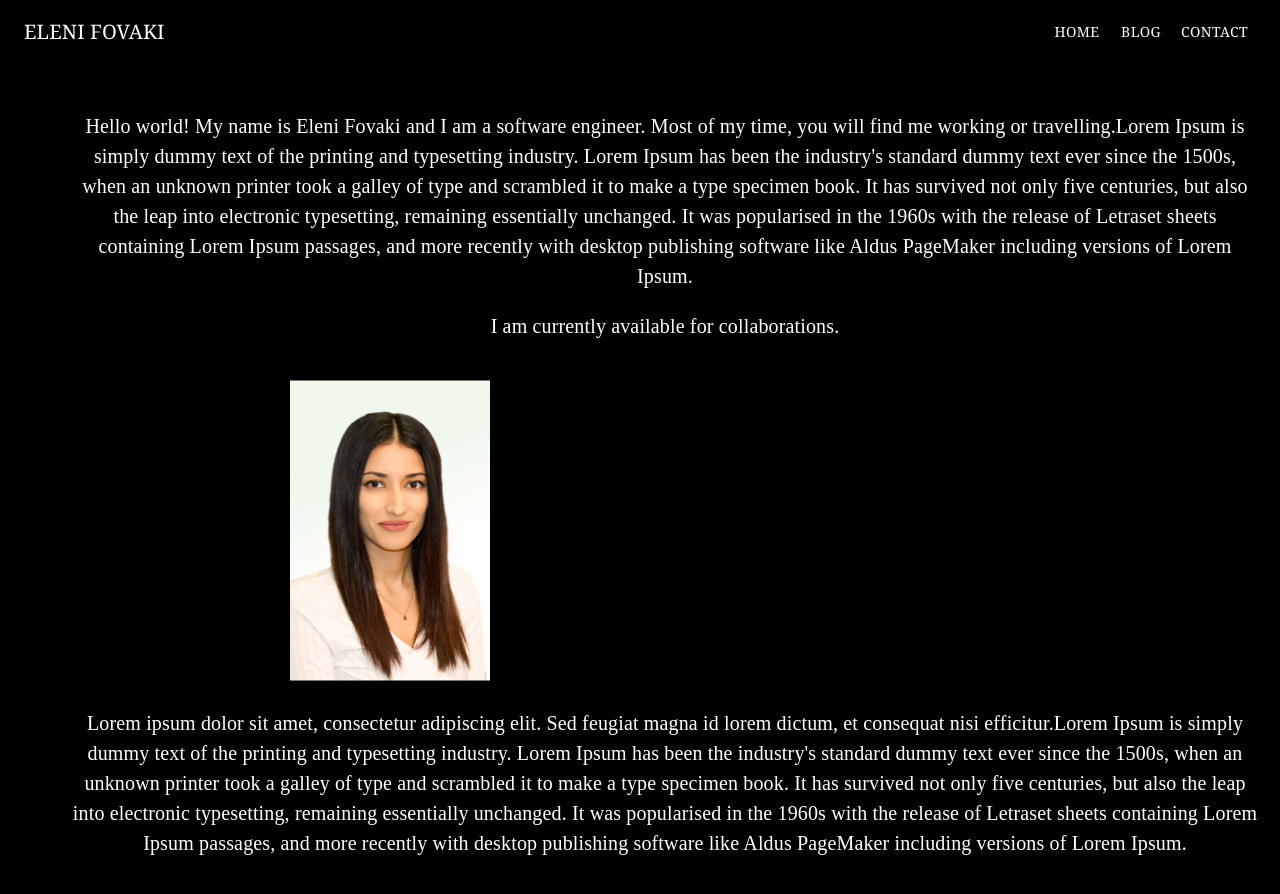
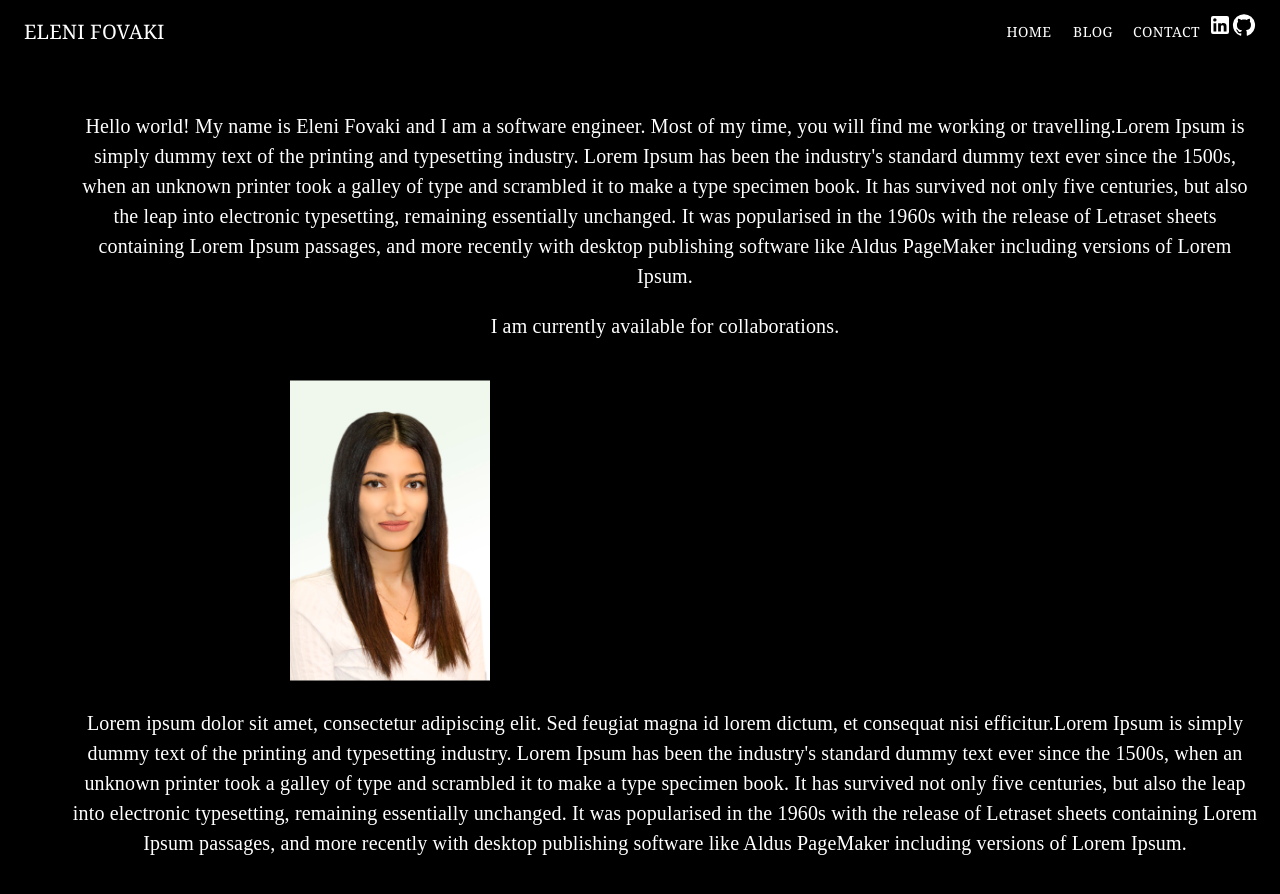
Before and after one commit to EleniFovaki/website-portfolio, a React (Create React App) app: page / in a window 1280 px wide. Shown: the top 894 px of the page. Built offline with nearby package versions, Linux system fonts and the light colour scheme.

Commit message:
icons addition
addition of the linkdn and github icons in the navbar

```diff
--- a/src/components/Navbar.js
+++ b/src/components/Navbar.js
@@ -14,6 +14,8 @@ import MenuIcon from '@mui/icons-material/Menu';
 import Toolbar from '@mui/material/Toolbar';
 import Typography from '@mui/material/Typography';
 import Button from '@mui/material/Button';
+import LinkedInIcon from '@mui/icons-material/LinkedIn';
+import GitHubIcon from '@mui/icons-material/GitHub';
 import { Link } from 'react-router-dom'; // Import Link from React Router
 
 const drawerWidth = 240;
@@ -88,6 +90,8 @@ function DrawerAppBar(props) {
                 )}
               </Button>
             ))}
+            <LinkedInIcon  />
+            <GitHubIcon  />
           </Box>
         </Toolbar>
       </AppBar>
```
